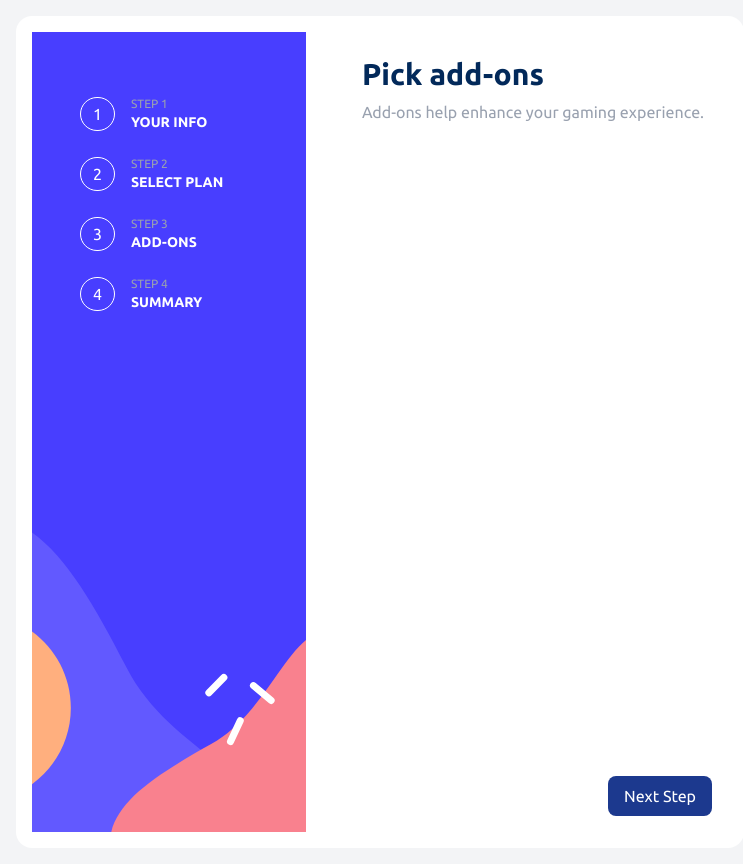
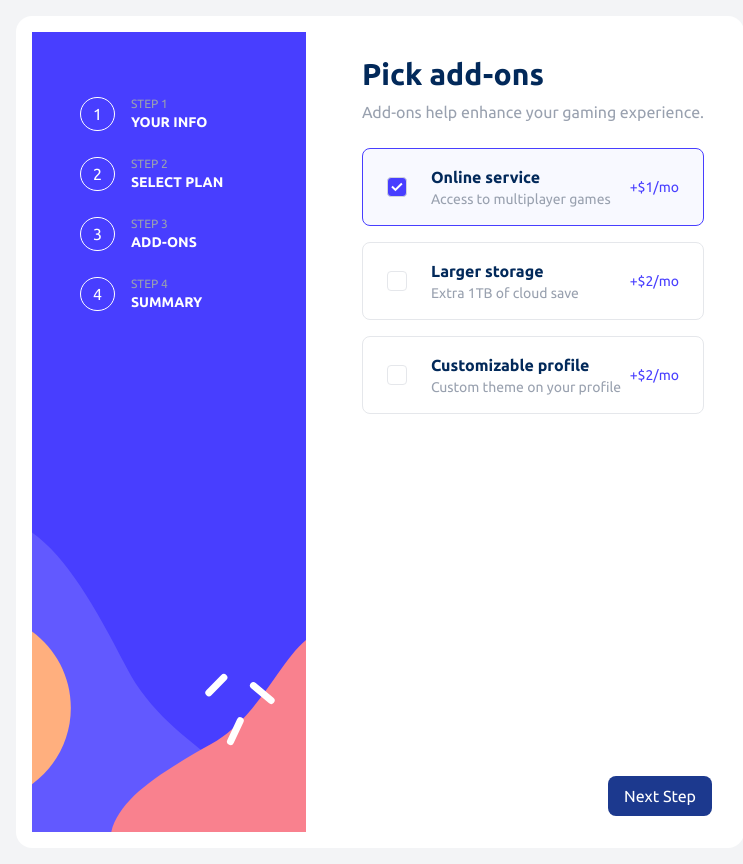
Before and after one commit to lianxxxx/multi-step-form-validation, a Next.js app: page / in a window 1280 px wide. Shown: the whole page, without its empty margins (260-1003 px from the left). Built offline with nearby package versions, Linux system fonts and the light colour scheme.

Commit message:
feat: added step 2

```diff
--- a/src/app/components/forms/Step3Form.jsx
+++ b/src/app/components/forms/Step3Form.jsx
@@ -1,3 +1,4 @@
+import Img from "next/image";
 export default function Step3Form() {
   return (
     <div className="bg-white rounded-lg p-6 shadow-md md:shadow-none">
@@ -9,6 +10,72 @@ export default function Step3Form() {
           Add-ons help enhance your gaming experience.
         </p>
       </header>
+
+      <div className="flex flex-col gap-4">
+        {/* Add-on Item 1 */}
+
+        <div className="flex items-center justify-between border border-[#483eff] bg-[#f8f9ff] rounded-lg p-4 md:px-6 cursor-pointer hover:border-[#483eff] transition-all">
+          <div className="flex items-center gap-4 md:gap-6">
+            {/* Custom Checkbox Appearance */}
+            <div className="w-5 h-5 border border-gray-300 rounded flex items-center justify-center bg-[#483eff] ">
+              <Img
+                src="/icon-checkmark.svg"
+                width={12}
+                height={12}
+                alt="check"
+                className="w-3 h-3"
+              />
+            </div>
+
+            <div>
+              <h3 className="font-bold text-[#02295a] text-sm md:text-base">
+                Online service
+              </h3>
+              <p className="text-gray-400 text-xs md:text-sm">
+                Access to multiplayer games
+              </p>
+            </div>
+          </div>
+
+          <span className="text-[#483eff] text-xs md:text-sm">+$1/mo</span>
+        </div>
+
+        {/* Add-on Item 2 */}
+        <div className="flex items-center justify-between border border-gray-200 rounded-lg p-4 md:px-6 cursor-pointer hover:border-[#483eff] transition-all">
+          <div className="flex items-center gap-4 md:gap-6">
+            <div className="w-5 h-5 border border-gray-200 rounded flex items-center justify-center">
+              {/* Empty div for unchecked state */}
+            </div>
+            <div>
+              <h3 className="font-bold text-[#02295a] text-sm md:text-base">
+                Larger storage
+              </h3>
+              <p className="text-gray-400 text-xs md:text-sm">
+                Extra 1TB of cloud save
+              </p>
+            </div>
+          </div>
+          <span className="text-[#483eff] text-xs md:text-sm">+$2/mo</span>
+        </div>
+
+        {/* Add-on Item 3 */}
+        <div className="flex items-center justify-between border border-gray-200 rounded-lg p-4 md:px-6 cursor-pointer hover:border-[#483eff] transition-all">
+          <div className="flex items-center gap-4 md:gap-6">
+            <div className="w-5 h-5 border border-gray-200 rounded flex items-center justify-center">
+              {/* Empty div for unchecked state */}
+            </div>
+            <div>
+              <h3 className="font-bold text-[#02295a] text-sm md:text-base">
+                Customizable profile
+              </h3>
+              <p className="text-gray-400 text-xs md:text-sm">
+                Custom theme on your profile
+              </p>
+            </div>
+          </div>
+          <span className="text-[#483eff] text-xs md:text-sm">+$2/mo</span>
+        </div>
+      </div>
     </div>
   );
 }
```
